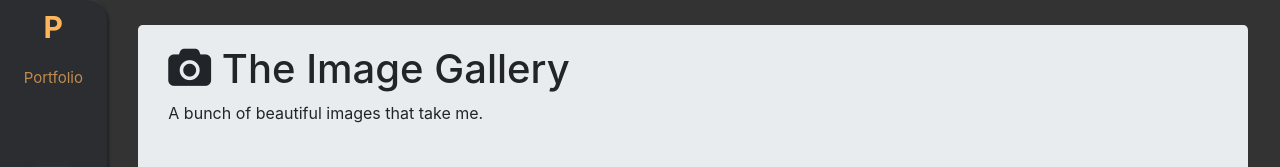
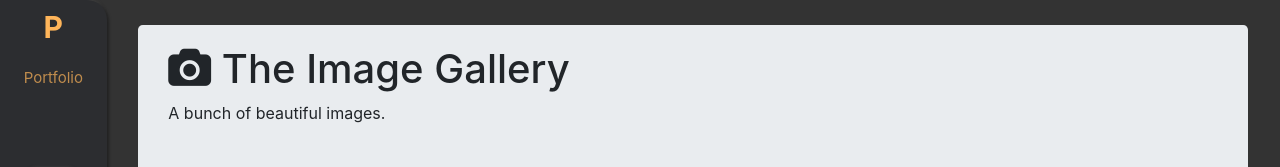
Before and after one commit to naveen-kumawat/portfolio, a plain HTML site: page Gallary.html in a window 1280 px wide. Shown: the top 167 px of the page. Drawn offline with nearby package versions, Linux system fonts and the light colour scheme.

Commit message:
Update Gallary.html

```diff
--- a/Gallary.html
+++ b/Gallary.html
@@ -64,7 +64,7 @@
             <div class="container">
                 <div class="jumbotron">
                     <h1><span class="fa fa-camera" aria-hidden="true"></span> The Image Gallery</h1>
-                    <p>A bunch of beautiful images that take me.</p>
+                    <p>A bunch of beautiful images.</p>
                 </div>
 
                 <div class="row text-center text-lg-left">
```
